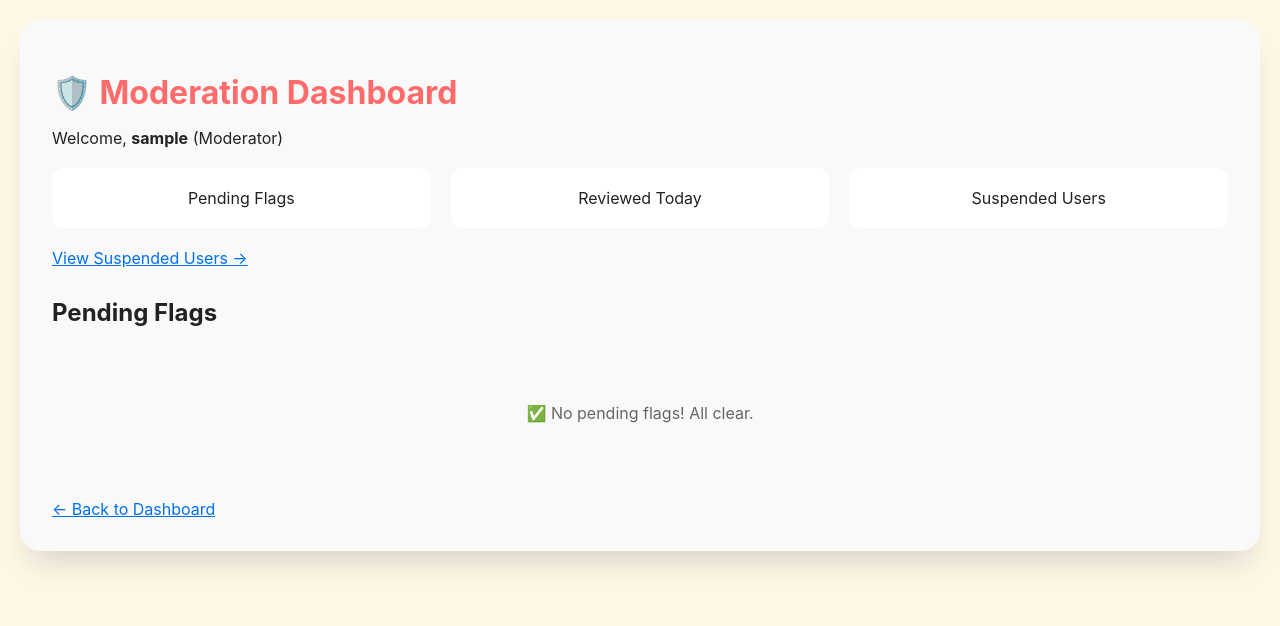
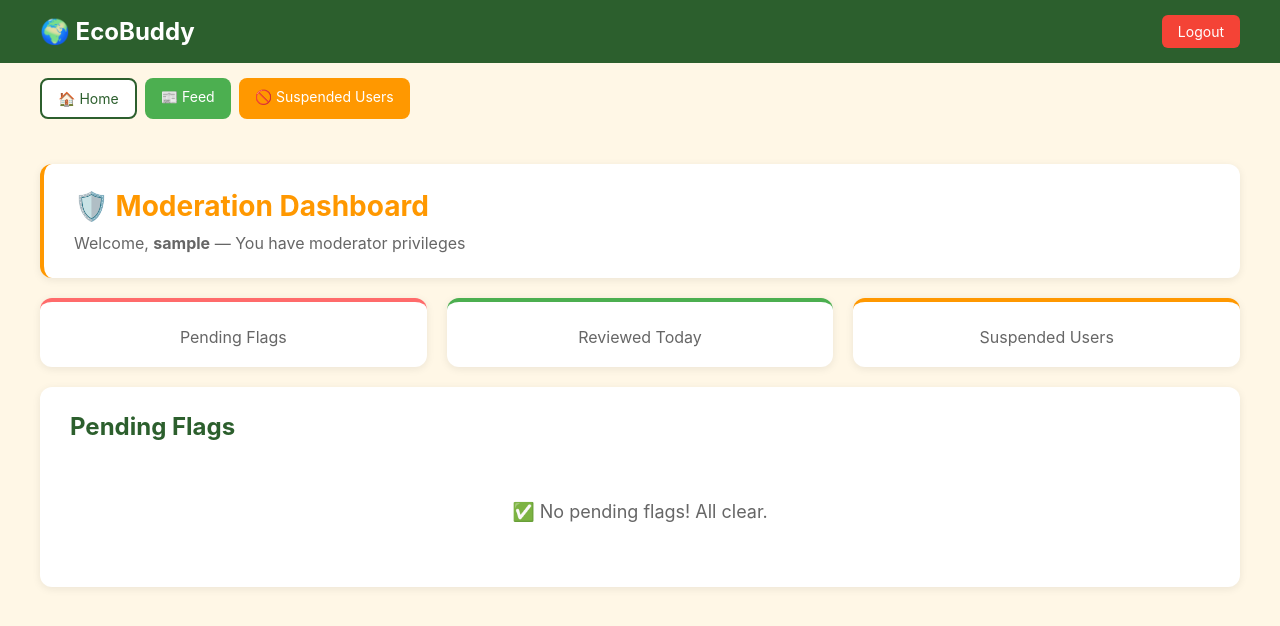
Before and after one commit to zoh-f/EcoBuddy, a Django app: template user_dashboard/templates/user_dashboard/moderation_dashboard.html in a window 1280 px wide. Shown: the top 626 px of the page. Run offline with Django 5.2, Linux system fonts and the light colour scheme; the template is opened without the code that fills it, so the values that code supplies are empty; the visitor is signed in with stand-in values (Sample User, id 1).

Commit message:
Fixed moderation dashboard UI

```diff
--- a/user_dashboard/templates/user_dashboard/moderation_dashboard.html
+++ b/user_dashboard/templates/user_dashboard/moderation_dashboard.html
@@ -8,55 +8,218 @@
         body {
             font-family: -apple-system, BlinkMacSystemFont, 'Segoe UI', Roboto, sans-serif;
             background-color: #fff7e6;
+            margin: 0;
+            padding: 0;
             color: #222;
-            margin: 0;
-            padding: 20px;
         }
+
+        .header {
+            background: #2c5f2d;
+            padding: 15px 0;
+        }
+
+        .header-content {
+            max-width: 1200px;
+            margin: 0 auto;
+            padding: 0 20px;
+            display: flex;
+            justify-content: space-between;
+            align-items: center;
+        }
+
+        .logo {
+            color: #fff;
+            font-size: 24px;
+            font-weight: 700;
+            text-decoration: none;
+        }
+
+        .logout-btn {
+            background: #f44336;
+            color: #fff;
+            padding: 8px 16px;
+            border-radius: 6px;
+            text-decoration: none;
+            font-size: 14px;
+        }
+
+        .logout-btn:hover {
+            background: #d32f2f;
+        }
+
+        .nav-bar {
+            max-width: 1200px;
+            margin: 0 auto;
+            padding: 15px 20px;
+            display: flex;
+            flex-wrap: wrap;
+            gap: 8px;
+        }
+
+        .nav-btn {
+            background: #4caf50;
+            color: #fff;
+            padding: 10px 16px;
+            border-radius: 8px;
+            text-decoration: none;
+            font-size: 14px;
+        }
+
+        .nav-btn:hover {
+            background: #45a049;
+        }
+
+        .nav-btn.secondary {
+            background: #fff;
+            color: #2c5f2d;
+            border: 2px solid #2c5f2d;
+        }
+
+        .nav-btn.secondary:hover {
+            background: #e8f5e9;
+        }
+
+        .nav-btn.warning {
+            background: #ff9800;
+            color: #fff;
+        }
+
+        .nav-btn.warning:hover {
+            background: #f57c00;
+        }
+
         .container {
             max-width: 1200px;
-            margin: 0 auto;
-            background: #f9f9f9;
-            border-radius: 20px;
-            padding: 32px;
-            box-shadow: 0 20px 30px -10px rgba(0, 0, 0, 0.15);
+            margin: 30px auto;
+            padding: 0 20px;
         }
-        h1 {
-            color: #ff6b6b;
-            margin-bottom: 10px;
+
+        .page-header {
+            background: #fff;
+            padding: 25px 30px;
+            border-radius: 12px;
+            margin-bottom: 20px;
+            box-shadow: 0 2px 8px rgba(0, 0, 0, 0.08);
+            border-left: 4px solid #ff9800;
         }
+
+        .page-header h1 {
+            color: #ff9800;
+            margin: 0 0 10px 0;
+            font-size: 28px;
+        }
+
+        .page-header p {
+            margin: 0;
+            color: #666;
+        }
+
         .stats {
             display: flex;
             gap: 20px;
-            margin: 20px 0;
+            margin-bottom: 20px;
+            flex-wrap: wrap;
         }
+
         .stat-box {
             background: #fff;
             padding: 20px;
             border-radius: 12px;
             flex: 1;
+            min-width: 150px;
             text-align: center;
+            box-shadow: 0 2px 8px rgba(0, 0, 0, 0.08);
         }
+
+        .stat-box.pending {
+            border-top: 4px solid #ff6b6b;
+        }
+
+        .stat-box.reviewed {
+            border-top: 4px solid #4caf50;
+        }
+
+        .stat-box.suspended {
+            border-top: 4px solid #ff9800;
+        }
+
         .stat-number {
             font-size: 36px;
             font-weight: bold;
+            color: #2c5f2d;
+        }
+
+        .stat-box.pending .stat-number {
             color: #ff6b6b;
         }
+
+        .stat-box.suspended .stat-number {
+            color: #ff9800;
+        }
+
+        .stat-label {
+            color: #666;
+            margin-top: 5px;
+        }
+
+        .quick-links {
+            background: #fff;
+            padding: 15px 20px;
+            border-radius: 12px;
+            margin-bottom: 20px;
+            box-shadow: 0 2px 8px rgba(0, 0, 0, 0.08);
+        }
+
+        .quick-links a {
+            color: #2c5f2d;
+            text-decoration: none;
+            font-weight: 500;
+        }
+
+        .quick-links a:hover {
+            text-decoration: underline;
+        }
+
         .flag-list {
-            margin-top: 30px;
+            background: #fff;
+            padding: 25px 30px;
+            border-radius: 12px;
+            box-shadow: 0 2px 8px rgba(0, 0, 0, 0.08);
         }
+
+        .flag-list h2 {
+            color: #2c5f2d;
+            margin-top: 0;
+            margin-bottom: 20px;
+        }
+
         .flag-item {
-            background: #fff;
+            background: #f9f9f9;
             padding: 20px;
             margin-bottom: 15px;
             border-radius: 12px;
             border-left: 4px solid #ff6b6b;
         }
+
+        .flag-item:last-child {
+            margin-bottom: 0;
+        }
+
         .flag-header {
             display: flex;
             justify-content: space-between;
             align-items: center;
             margin-bottom: 10px;
+            flex-wrap: wrap;
+            gap: 10px;
         }
+
+        .flag-badges {
+            display: flex;
+            gap: 8px;
+            flex-wrap: wrap;
+        }
+
         .flag-type {
             background: #ff6b6b;
             color: white;
@@ -93,52 +275,70 @@
             border: none;
             cursor: pointer;
         }
+
         .btn-danger {
             background: #dc3545;
             color: white;
         }
+
+        .btn-danger:hover {
+            background: #c82333;
+        }
+
         .btn-secondary {
             background: #6c757d;
             color: white;
         }
-        .btn:hover {
-            opacity: 0.9;
+
+        .btn-secondary:hover {
+            background: #5a6268;
         }
-        .back-link {
-            color: #0070f3;
-            text-decoration: underline;
-            margin-top: 20px;
-            display: inline-block;
-        }
+
         .no-flags {
             text-align: center;
             padding: 40px;
             color: #666;
         }
+
+        .no-flags p {
+            font-size: 18px;
+            margin: 0;
+        }
     </style>
 </head>
 <body>
+    <div class="header">
+        <div class="header-content">
+            <a href="{% url 'home' %}" class="logo">🌍 EcoBuddy</a>
+            <a href="{% url 'account_logout' %}" class="logout-btn">Logout</a>
+        </div>
+    </div>
+
+    <div class="nav-bar">
+        <a href="{% url 'home' %}" class="nav-btn secondary">🏠 Home</a>
+        <a href="{% url 'public_feed' %}" class="nav-btn">📰 Feed</a>
+        <a href="{% url 'suspended_users_list' %}" class="nav-btn warning">🚫 Suspended Users</a>
+    </div>
+
     <div class="container">
-        <h1>🛡️ Moderation Dashboard</h1>
-        <p>Welcome, <strong>{{ request.user.username }}</strong> (Moderator)</p>
+        <div class="page-header">
+            <h1>🛡️ Moderation Dashboard</h1>
+            <p>Welcome, <strong>{{ request.user.username }}</strong> — You have moderator privileges</p>
+        </div>
 
         <div class="stats">
-            <div class="stat-box">
+            <div class="stat-box pending">
                 <div class="stat-number">{{ total_pending }}</div>
-                <div>Pending Flags</div>
+                <div class="stat-label">Pending Flags</div>
             </div>
-            <div class="stat-box">
+            <div class="stat-box reviewed">
                 <div class="stat-number">{{ total_reviewed_today }}</div>
-                <div>Reviewed Today</div>
+                <div class="stat-label">Reviewed Today</div>
             </div>
-            <div class="stat-box">
+            <div class="stat-box suspended">
                 <div class="stat-number">{{ total_suspended }}</div>
-                <div>Suspended Users</div>
+                <div class="stat-label">Suspended Users</div>
             </div>
-        </div>
-
-        <div style="margin: 20px 0;">
-            <a href="{% url 'suspended_users_list' %}" class="back-link" style="margin: 0;">View Suspended Users →</a>
         </div>
 
         <div class="flag-list">
@@ -194,8 +394,6 @@
                 </div>
             {% endif %}
         </div>
-
-        <a href="{% url 'home' %}" class="back-link">← Back to Dashboard</a>
     </div>
 </body>
 </html>
```
Also changed, not shown: other parts of user_dashboard/templates/user_dashboard/moderation_dashboard.html (+25 -6 lines).
